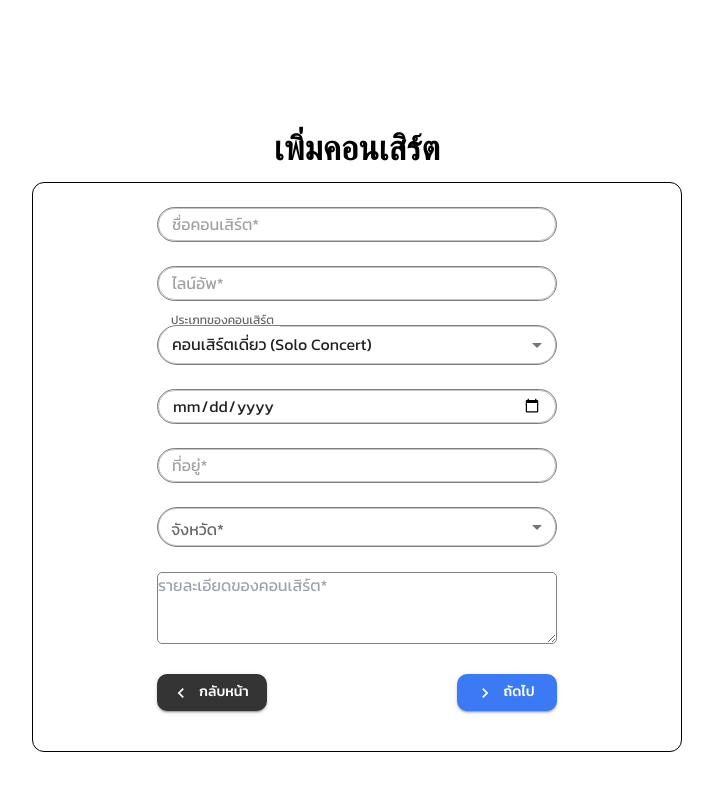
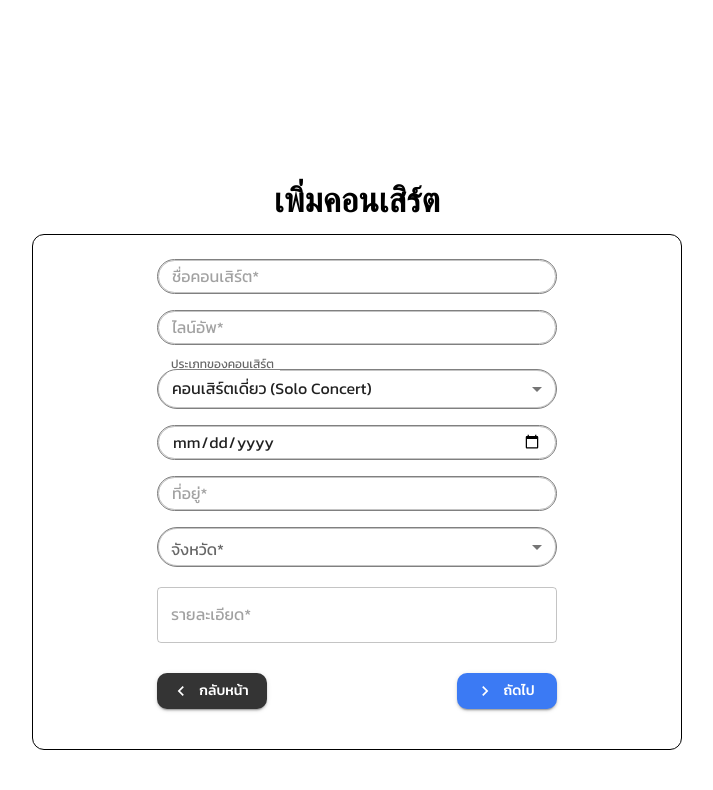
Before and after one commit to LidTleJao/react_frontend_project, a React (Vite) app: page /AddConcert in a window 1280 px wide. Shown: the top 790 px of the page, without its empty margins (283-996 px from the left). Built offline with nearby package versions, Linux system fonts and the light colour scheme.

Commit message:
fix_AddConcert

```diff
--- a/src/page/AddCC/AddConcert/AddConcert.tsx
+++ b/src/page/AddCC/AddConcert/AddConcert.tsx
@@ -28,6 +28,7 @@ function AddConcertPage() {
   const [province, setProvince] = useState("");
   const [detail_concert, setDetail_concert] = useState("");
   const [isLoad, setLoad] = useState(false);
+  const [isValidate, setValidate] = useState(false);
 
   function navigateToAddConcertDataPage() {
     navigate("/AddConcertData");
@@ -58,7 +59,13 @@ function AddConcertPage() {
           </>
         ))}
       <div className="addconcert-cont">
-        <div style={{ display: "flex", flexDirection: "column" }}>
+        <div
+          style={{
+            display: "flex",
+            flexDirection: "column",
+            marginTop: "50px",
+          }}
+        >
           <div style={{ display: "flex", justifyContent: "center" }}>
             <Typography
               gutterBottom
@@ -77,11 +84,10 @@ function AddConcertPage() {
           <Box
             sx={{
               width: 650,
-              height: 570,
-              maxHeight: 570,
+              // height: 570,
+              maxHeight: 600,
               paddingBottom: 5,
               borderRadius: 3,
-              // bgcolor: "#D9D9D9",
               border: 1,
               display: "flex",
               justifyContent: "center",
@@ -100,12 +106,16 @@ function AddConcertPage() {
                     height: "35px",
                     border: "1px solid grey",
                   },
-                  startAdornment: <>{/* <h3>Prapanpong</h3> */}</>,
+                  startAdornment: <></>,
                 }}
+                error={isValidate && !name_concert}
+                helperText={
+                  !name_concert && isValidate ? "โปรดกรอกชื่อคอนเสิร์ต" : ""
+                }
               />
               <TextField
                 placeholder="ไลน์อัพ*"
-                sx={{ mt: 3, width: "25pc" }}
+                sx={{ mt: 2, width: "25pc" }}
                 value={lineup}
                 onChange={(e) => setLineup(e.target.value)}
                 InputProps={{
@@ -115,8 +125,10 @@ function AddConcertPage() {
                     height: "35px",
                     border: "1px solid grey",
                   },
-                  startAdornment: <>{/* <h3>Prapanpong</h3> */}</>,
+                  startAdornment: <></>,
                 }}
+                error={isValidate && !lineup}
+                helperText={!lineup && isValidate ? "โปรดกรอกไลน์อัพ" : ""}
               />
               <FormControl sx={{ width: "25pc", mt: 3 }}>
                 <InputLabel
@@ -150,7 +162,7 @@ function AddConcertPage() {
               <TextField
                 placeholder="วันที่ทำการแสดง"
                 type="Date"
-                sx={{ mt: 3, width: "25pc" }}
+                sx={{ mt: 2, width: "25pc" }}
                 value={show_schedule_concert}
                 onChange={(e) => setShow_schedule_concert(e.target.value)}
                 InputProps={{
@@ -160,12 +172,18 @@ function AddConcertPage() {
                     height: "35px",
                     border: "1px solid grey",
                   },
-                  startAdornment: <>{/* <h3>Prapanpong</h3> */}</>,
+                  startAdornment: <></>,
                 }}
+                error={isValidate && !show_schedule_concert}
+                helperText={
+                  !show_schedule_concert && isValidate
+                    ? "โปรดเลือกวันที่ทำการแสดง"
+                    : ""
+                }
               />
               <TextField
                 placeholder="ที่อยู่*"
-                sx={{ mt: 3, width: "25pc", }}
+                sx={{ mt: 2, width: "25pc" }}
                 value={address_concert}
                 onChange={(e) => setAddress_concert(e.target.value)}
                 InputProps={{
@@ -175,10 +193,14 @@ function AddConcertPage() {
                     bgcolor: "white",
                     height: "35px",
                   },
-                  startAdornment: <>{/* <h3>Prapanpong</h3> */}</>,
+                  startAdornment: <></>,
                 }}
+                error={isValidate && !address_concert}
+                helperText={
+                  !address_concert && isValidate ? "โปรดกรอกที่อยู่" : ""
+                }
               />
-              <FormControl sx={{ width: "25pc", mt: 3 }}>
+              <FormControl sx={{ width: "25pc", mt: 2 }}>
                 <InputLabel
                   id="demo-select-small-label"
                   sx={{ marginTop: "-5px" }}
@@ -197,6 +219,8 @@ function AddConcertPage() {
                     height: "40px",
                     border: "1px solid grey",
                   }}
+                  required
+                  error={!province && isValidate}
                 >
                   <MenuItem value={"กรุงเทพมหานคร"}>กรุงเทพมหานคร</MenuItem>
                   <MenuItem value={"กระบี่"}>กระบี่</MenuItem>
@@ -277,19 +301,26 @@ function AddConcertPage() {
                   <MenuItem value={"อุบลราชธานี"}>อุบลราชธานี</MenuItem>
                 </Select>
               </FormControl>
-              <TextareaAutosize
-                aria-label="minimum height"
-                minRows={3}
-                maxRows={3}
-                placeholder="รายละเอียดของคอนเสิร์ต*"
+              <TextField
+                minRows={2}
+                maxRows={4}
+                placeholder="รายละเอียด*"
                 value={detail_concert}
                 onChange={(e) => setDetail_concert(e.target.value)}
                 style={{
-                  borderRadius: "5px",
-                  marginTop: 25,
-                  border: "1px solid grey",
+                  marginTop: "20px",
+                  borderRadius: "10px",
                   backgroundColor: "white",
                 }}
+                InputProps={{
+                  inputComponent: TextareaAutosize,
+                }}
+                multiline
+                required
+                error={!detail_concert && isValidate}
+                helperText={
+                  !detail_concert && isValidate ? "โปรดกรอกรายละเอียด" : ""
+                }
               />
               <div
                 style={{
@@ -336,36 +367,15 @@ function AddConcertPage() {
                     onClick={async () => {
                       try {
                         setLoad(true);
-                        if (name_concert == "") {
-                          window.alert(
-                            "ชื่อคอนเสิร์ตไม่ถูกต้อง โปรดเพิ่มข้อมูลใหม่"
-                          );
-                        } else {
-                          if (lineup == "") {
-                            window.alert(
-                              "ไลน์อัพไม่ถูกต้อง โปรดเพิ่มข้อมูลใหม่"
-                            );
-                          } else {
-                            if (show_schedule_concert == "") {
-                              window.alert(
-                                "วันที่ไม่ถูกต้อง โปรดเพิ่มข้อมูลใหม่"
-                              );
-                            } else {
-                              if (address_concert == "") {
-                                window.alert(
-                                  "ที่อยู่ไม่ถูกต้อง โปรดเพิ่มข้อมูลใหม่"
-                                );
-                              } else {
-                                if (province == "") {
-                                  window.alert(
-                                    "จังหวัดไม่ถูกต้อง โปรดเพิ่มข้อมูลใหม่"
-                                  );
-                                } else {
-                                  if (detail_concert == "") {
-                                    window.alert(
-                                      "รายละเอียดไม่ถูกต้อง โปรดเพิ่มข้อมูลใหม่"
-                                    );
-                                  } else {
+                        setValidate(true);
+                        if (
+                          name_concert != "" &&
+                          lineup != "" &&
+                          show_schedule_concert != "" &&
+                          address_concert != "" &&
+                          province != "" &&
+                          detail_concert != ""
+                        ) {
                           console.log(name_concert);
                           console.log(lineup);
                           console.log(concert_type);
@@ -374,11 +384,6 @@ function AddConcertPage() {
                           console.log(province);
                           console.log(detail_concert);
                           navigateToAddConcertP2Page();
-                                  }
-                                }
-                              }
-                            }
-                          }
                         }
                         setLoad(false);
                       } catch (error) {
```
Also changed, not shown: src/page/AddCC/AddConcertP4/AddConcertP4.tsx (+23 -15 lines), src/page/AddHT/AddRoom/AddRoom.tsx (+0 -13 lines). Lines whose indentation alone changed are shown as unchanged.
